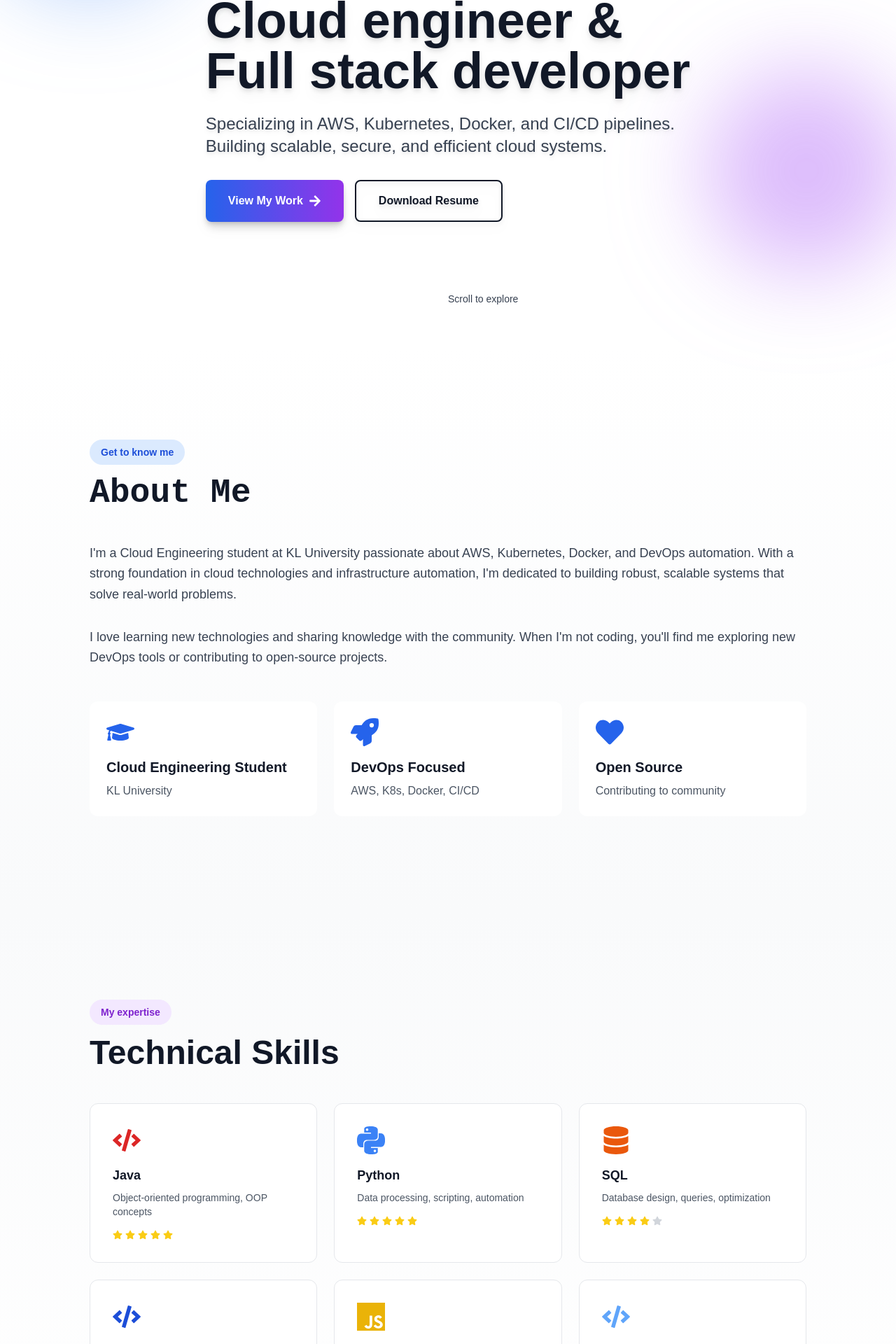
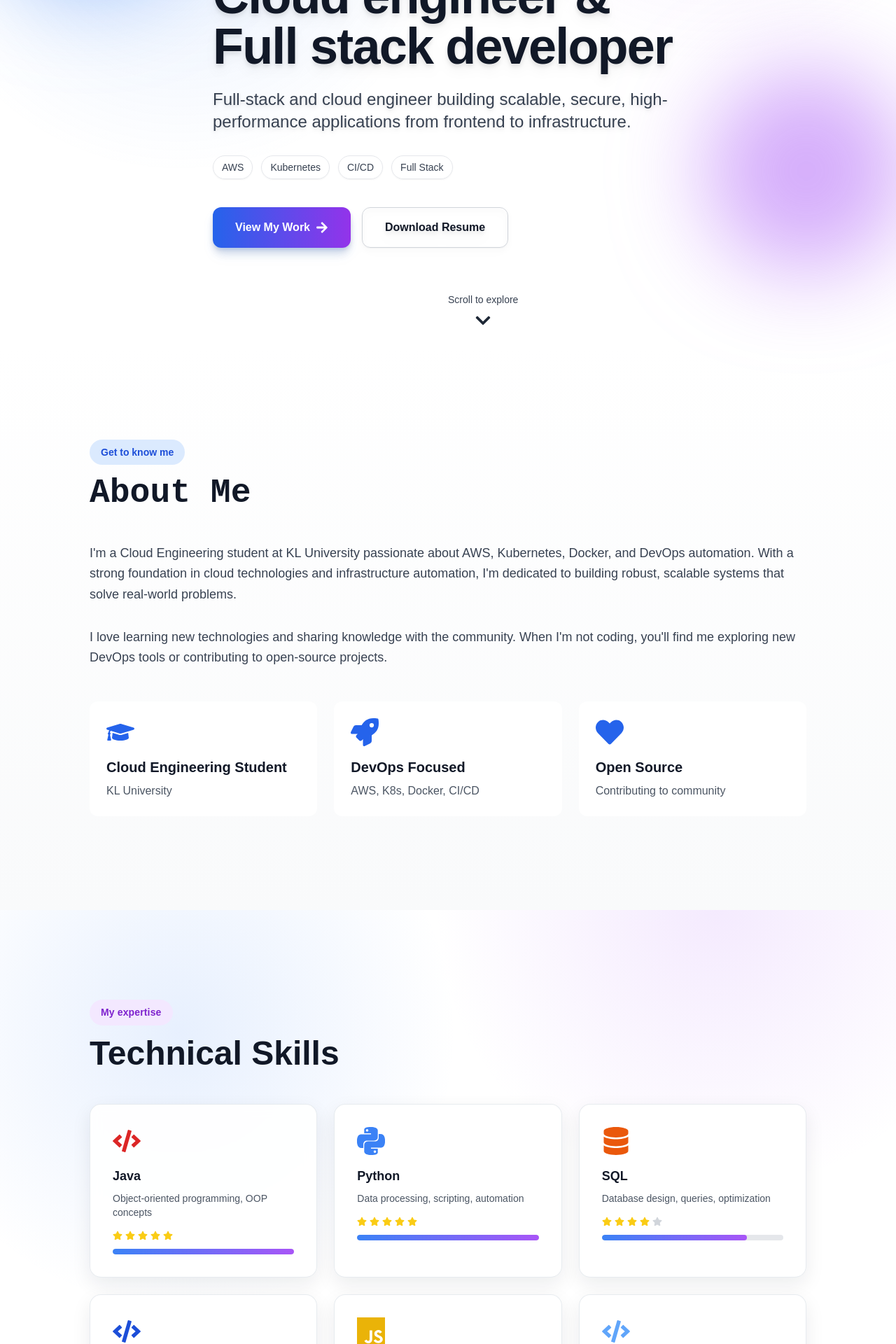
Before and after one commit to Rochishna121/my-portfolio, a React (Vite) app: page / in a window 1280 px wide. Shown: the part 300-2220 px from the top of the page at 70% size. Built offline with nearby package versions, Linux system fonts and the light colour scheme; a web font is replaced by a local one.

Commit message:
Update portfolio pages and navigation

```diff
--- a/src/App.jsx
+++ b/src/App.jsx
@@ -4,6 +4,7 @@ import Home from "./pages/Home";
 import About from "./pages/About";
 import Skills from "./pages/Skills";
 import Experience from "./pages/Experience";
+import Certifications from "./pages/Certifications";
 import Projects from "./pages/Projects";
 import Contact from "./pages/Contact";
 
@@ -20,6 +21,7 @@ export default function App() {
       <About />
       <Skills />
       <Experience />
+      <Certifications />
       <Projects />
       <Contact />
 
--- a/src/components/Navbar.jsx
+++ b/src/components/Navbar.jsx
@@ -29,6 +29,7 @@ export default function Navbar() {
     { name: "About", href: "#about" },
     { name: "Skills", href: "#skills" },
     { name: "Journey", href: "#experience" },
+    { name: "Certifications", href: "#certifications" },
     { name: "Projects", href: "#projects" },
     { name: "Contact", href: "#contact" }
   ];
--- a/src/index.css
+++ b/src/index.css
@@ -9,3 +9,43 @@ html {
 body {
   font-family: 'Poppins', sans-serif;
 }
+
+.section-kicker {
+  display: inline-block;
+  padding: 0.5rem 1rem;
+  border-radius: 9999px;
+  font-size: 0.875rem;
+  font-weight: 600;
+  letter-spacing: 0.01em;
+  backdrop-filter: blur(6px);
+}
+
+.elevated-card {
+  border-radius: 1rem;
+  border: 1px solid rgba(148, 163, 184, 0.22);
+  backdrop-filter: blur(8px);
+  box-shadow: 0 10px 28px rgba(15, 23, 42, 0.08);
+  transition: transform 0.28s ease, box-shadow 0.28s ease, border-color 0.28s ease;
+}
+
+.dark .elevated-card {
+  border-color: rgba(148, 163, 184, 0.24);
+  box-shadow: 0 12px 30px rgba(2, 6, 23, 0.35);
+}
+
+.elevated-card:hover {
+  transform: translateY(-6px);
+  border-color: rgba(99, 102, 241, 0.4);
+  box-shadow: 0 20px 40px rgba(30, 41, 59, 0.14);
+}
+
+.dark .elevated-card:hover {
+  border-color: rgba(139, 92, 246, 0.45);
+  box-shadow: 0 20px 42px rgba(0, 0, 0, 0.45);
+}
+
+.soft-grid-bg {
+  background-image:
+    radial-gradient(circle at 20% 20%, rgba(59, 130, 246, 0.12), transparent 32%),
+    radial-gradient(circle at 80% 0%, rgba(168, 85, 247, 0.12), transparent 30%);
+}
--- /dev/null
+++ b/src/pages/Certifications.jsx
@@ -0,0 +1,85 @@
+import { motion } from "framer-motion";
+import { FaCertificate, FaCheckCircle } from "react-icons/fa";
+
+export default function Certifications() {
+  const certifications = [
+    {
+      title: "AWS Certified Cloud Practitioner",
+      issuer: "Amazon Web Services",
+      status: "Completed"
+    },
+    {
+      title: "Aviatrix Multi Cloud Network Associate",
+      issuer: "Aviatrix",
+      status: "Completed",
+      url: "https://www.credly.com/badges/03a5250e-fe13-400c-872d-a7611ac8f21c"
+    },
+    {
+      title: "Oracle Cloud Infrastructure",
+      issuer: "Oracle",
+      status: "Completed",
+      url: "https://catalog-education.oracle.com/ords/certview/sharebadge?id=AB6F4EF9AE995665708840ED183DF4A9394CCD050A927769CE47448947902F3A"
+    }
+  ];
+
+  return (
+    <section id="certifications" className="pt-32 pb-20 px-6 min-h-screen bg-gradient-to-b from-gray-100 to-white dark:from-gray-900 dark:to-gray-800">
+      <div className="max-w-5xl mx-auto">
+        <motion.div
+          initial={{ opacity: 0, y: 20 }}
+          whileInView={{ opacity: 1, y: 0 }}
+          viewport={{ once: true }}
+          className="mb-12"
+        >
+          <motion.span
+            initial={{ opacity: 0 }}
+            whileInView={{ opacity: 1 }}
+            viewport={{ once: true }}
+            className="inline-block px-4 py-2 bg-indigo-100 dark:bg-indigo-900/30 text-indigo-700 dark:text-indigo-300 rounded-full text-sm font-semibold mb-4"
+          >
+            Credentials
+          </motion.span>
+          <h2 className="text-5xl font-bold mb-8">
+            <span className="text-gray-900 dark:text-white">My</span> <span className="gradient-text">Certifications</span>
+          </h2>
+        </motion.div>
+
+        <div className="grid md:grid-cols-2 lg:grid-cols-3 gap-6">
+          {certifications.map((cert, index) => (
+            <motion.div
+              key={index}
+              initial={{ opacity: 0, y: 20 }}
+              whileInView={{ opacity: 1, y: 0 }}
+              viewport={{ once: true }}
+              transition={{ delay: index * 0.1 }}
+              className="card-hover bg-white dark:bg-gray-800 p-6 rounded-xl border border-gray-200 dark:border-gray-700"
+            >
+              <div className="flex items-center justify-between mb-4">
+                <FaCertificate className="text-blue-600 dark:text-blue-400" size={22} />
+                <span className="inline-flex items-center gap-1 px-3 py-1 rounded-full text-xs font-semibold bg-blue-100 dark:bg-blue-900/30 text-blue-700 dark:text-blue-300">
+                  <FaCheckCircle size={12} />
+                  {cert.status}
+                </span>
+              </div>
+              <h3 className="text-lg font-bold text-gray-900 dark:text-white mb-2">
+                {cert.url ? (
+                  <a
+                    href={cert.url}
+                    target="_blank"
+                    rel="noopener noreferrer"
+                    className="hover:text-blue-600 dark:hover:text-blue-400 transition-colors"
+                  >
+                    {cert.title}
+                  </a>
+                ) : (
+                  cert.title
+                )}
+              </h3>
+              <p className="text-gray-600 dark:text-gray-300">{cert.issuer}</p>
+            </motion.div>
+          ))}
+        </div>
+      </div>
+    </section>
+  );
+}
--- a/src/pages/Home.jsx
+++ b/src/pages/Home.jsx
@@ -1,9 +1,24 @@
 import { motion } from "framer-motion";
+import { useEffect, useState } from "react";
 import { FaArrowRight, FaChevronDown } from "react-icons/fa";
 
 export default function Home() {
+  const quickHighlights = ["AWS", "Kubernetes", "CI/CD", "Full Stack"];
+  const [showScrollHint, setShowScrollHint] = useState(true);
+
+  useEffect(() => {
+    const onScroll = () => {
+      setShowScrollHint(window.scrollY < 40);
+    };
+
+    window.addEventListener("scroll", onScroll, { passive: true });
+    onScroll();
+
+    return () => window.removeEventListener("scroll", onScroll);
+  }, []);
+
   return (
-    <section id="home" className="pt-32 pb-20 px-6 min-h-screen flex flex-col justify-center relative overflow-hidden">
+    <section id="home" className="pt-32 pb-20 px-6 min-h-screen flex flex-col justify-center relative overflow-hidden soft-grid-bg">
       {/* Animated Background */}
       <div className="absolute inset-0 -z-10 bg-black">
         <img
@@ -39,7 +54,7 @@ export default function Home() {
           transition={{ duration: 0.5 }}
           className="mb-6"
         >
-          <span className="inline-block px-4 py-2 bg-blue-500/20 border border-blue-400/50 dark:border-blue-400/30 rounded-full text-sm font-semibold backdrop-blur-sm text-blue-900 dark:text-blue-100">
+          <span className="section-kicker bg-blue-500/20 border border-blue-400/50 dark:border-blue-400/30 text-blue-900 dark:text-blue-100">
             Welcome to my portfolio ✨
           </span>
         </motion.div>
@@ -48,7 +63,7 @@ export default function Home() {
           initial={{ opacity: 0, y: 20 }}
           animate={{ opacity: 1, y: 0 }}
           transition={{ duration: 0.8 }}
-          className="text-6xl md:text-7xl font-bold mb-6 leading-tight drop-shadow-lg text-gray-900 dark:text-white"
+          className="text-5xl md:text-7xl font-extrabold mb-6 leading-tight tracking-tight drop-shadow-lg text-gray-900 dark:text-white"
         >
           Cloud engineer &<br />
           <span className="gradient-text">Full stack developer</span>
@@ -58,11 +73,23 @@ export default function Home() {
           initial={{ opacity: 0, y: 20 }}
           animate={{ opacity: 1, y: 0 }}
           transition={{ duration: 0.8, delay: 0.2 }}
-          className="text-xl md:text-2xl mb-8 max-w-2xl text-gray-700 dark:text-gray-100 font-light leading-relaxed drop-shadow-md"
+          className="text-lg md:text-2xl mb-8 max-w-2xl text-gray-700 dark:text-gray-100 font-light leading-relaxed drop-shadow-md"
         >
-          Specializing in AWS, Kubernetes, Docker, and CI/CD pipelines.
-          Building scalable, secure, and efficient cloud systems.
+          Full-stack and cloud engineer building scalable, secure, high-performance applications from frontend to infrastructure.
         </motion.p>
+
+        <motion.div
+          initial={{ opacity: 0, y: 16 }}
+          animate={{ opacity: 1, y: 0 }}
+          transition={{ duration: 0.7, delay: 0.3 }}
+          className="flex flex-wrap gap-3 mb-10"
+        >
+          {quickHighlights.map((item) => (
+            <span key={item} className="px-3 py-1.5 rounded-full bg-white/80 dark:bg-gray-800/80 text-sm font-medium border border-gray-200 dark:border-gray-700 text-gray-700 dark:text-gray-200 shadow-sm">
+              {item}
+            </span>
+          ))}
+        </motion.div>
 
         <motion.div
           initial={{ opacity: 0, y: 20 }}
@@ -74,7 +101,7 @@ export default function Home() {
             whileHover={{ scale: 1.05, y: -3 }}
             whileTap={{ scale: 0.95 }}
             href="#projects"
-            className="button-gradient bg-gradient-to-r from-blue-600 to-purple-600 text-white px-8 py-4 rounded-lg shadow-lg flex items-center gap-2 font-semibold"
+            className="button-gradient bg-gradient-to-r from-blue-600 to-purple-600 text-white px-8 py-4 rounded-xl shadow-lg shadow-blue-500/20 flex items-center gap-2 font-semibold"
           >
             View My Work <FaArrowRight size={18} />
           </motion.a>
@@ -84,7 +111,7 @@ export default function Home() {
             whileTap={{ scale: 0.95 }}
             href="/resume.pdf"
             download
-            className="border-2 border-gray-900 dark:border-white text-gray-900 dark:text-white px-8 py-4 rounded-lg hover:bg-gray-900/10 dark:hover:bg-white/10 backdrop-blur-sm transition font-semibold"
+            className="border border-gray-300 dark:border-gray-600 text-gray-900 dark:text-white px-8 py-4 rounded-xl hover:bg-gray-900/10 dark:hover:bg-white/10 backdrop-blur-sm transition font-semibold shadow-sm"
           >
             Download Resume
           </motion.a>
@@ -96,9 +123,19 @@ export default function Home() {
         animate={{ y: [0, 10, 0] }}
         transition={{ duration: 2, repeat: Infinity }}
         className="absolute bottom-10 left-1/2 transform -translate-x-1/2 flex flex-col items-center gap-2"
+        initial={false}
+        style={{ pointerEvents: "none" }}
+        whileInView={{}}
       >
-        <span className="text-gray-700 dark:text-gray-300 text-sm">Scroll to explore</span>
-        <FaChevronDown size={24} className="text-white" />
+        <motion.div
+          initial={false}
+          animate={{ opacity: showScrollHint ? 1 : 0, y: showScrollHint ? 0 : 16 }}
+          transition={{ duration: 0.25, ease: "easeOut" }}
+          className="flex flex-col items-center gap-2"
+        >
+          <span className="text-gray-700 dark:text-gray-300 text-sm">Scroll to explore</span>
+          <FaChevronDown size={24} className="text-gray-800 dark:text-white" />
+        </motion.div>
       </motion.div>
     </section>
   );
--- a/src/pages/Projects.jsx
+++ b/src/pages/Projects.jsx
@@ -4,12 +4,12 @@ import { FaGithub, FaExternalLinkAlt } from "react-icons/fa";
 export default function Projects() {
   const projects = [
     {
-      title: "AWS Infrastructure Setup",
-      description: "Automated cloud infrastructure using Terraform and AWS CloudFormation",
-      technologies: ["AWS", "Terraform", "CloudFormation"],
-      github: "https://github.com/Rochishna121",
-      live: "#",
-      icon: "☁️"
+      title: "Rubix Cube Solver",
+      description: "Interactive Rubix cube solver that computes solution steps with algorithmic search",
+      technologies: ["JavaScript", "Algorithms", "React"],
+      github: "https://github.com/rochishna2005/project1/tree/main/rubiks-solver-app",
+      live: "http://rochishna-cube-solver.surge.sh/",
+      icon: "🧩"
     },
     {
       title: "Kubernetes Deployment",
@@ -43,7 +43,7 @@ export default function Projects() {
   };
 
   return (
-    <section id="projects" className="pt-32 pb-20 px-6 min-h-screen bg-gradient-to-b from-white via-gray-50 to-gray-100 dark:from-gray-900 dark:via-gray-800 dark:to-gray-900">
+    <section id="projects" className="pt-32 pb-20 px-6 min-h-screen bg-gradient-to-b from-white via-gray-50 to-gray-100 dark:from-gray-900 dark:via-gray-800 dark:to-gray-900 soft-grid-bg">
       <div className="max-w-5xl mx-auto">
         <motion.div
           initial={{ opacity: 0, y: 20 }}
@@ -55,7 +55,7 @@ export default function Projects() {
             initial={{ opacity: 0 }}
             whileInView={{ opacity: 1 }}
             viewport={{ once: true }}
-            className="inline-block px-4 py-2 bg-pink-100 dark:bg-pink-900/30 text-pink-700 dark:text-pink-300 rounded-full text-sm font-semibold mb-4"
+            className="section-kicker bg-pink-100 dark:bg-pink-900/30 text-pink-700 dark:text-pink-300 mb-4"
           >
             My work
           </motion.span>
@@ -75,20 +75,23 @@ export default function Projects() {
             <motion.div
               key={index}
               variants={itemVariants}
-              className="card-hover group relative"
+              whileHover={{ y: -6 }}
+              className="group relative"
             >
               {/* Project Card */}
-              <div className="bg-white dark:bg-gray-800 rounded-xl p-6 h-full flex flex-col border border-gray-200 dark:border-gray-700 overflow-hidden">
+              <div className="elevated-card bg-white/90 dark:bg-gray-800/90 rounded-2xl p-6 h-full flex flex-col overflow-hidden">
 
                 {/* Icon Background */}
                 <div className="absolute -right-8 -top-8 text-7xl opacity-10 group-hover:opacity-20 transition-opacity">
                   {project.icon}
                 </div>
 
+                <div className="absolute inset-x-0 top-0 h-1 bg-gradient-to-r from-blue-500 via-purple-500 to-pink-500"></div>
+
                 {/* Content */}
                 <div className="relative z-10 flex-1 flex flex-col">
                   <h3 className="text-xl font-bold mb-3 text-gray-900 dark:text-white">{project.title}</h3>
-                  <p className="text-gray-600 dark:text-gray-300 mb-6 flex-1">{project.description}</p>
+                  <p className="text-gray-600 dark:text-gray-300 mb-6 flex-1 leading-relaxed">{project.description}</p>
 
                   {/* Technology Tags */}
                   <div className="flex flex-wrap gap-2 mb-6">
--- a/src/pages/Skills.jsx
+++ b/src/pages/Skills.jsx
@@ -68,7 +68,7 @@ export default function Skills() {
   };
 
   return (
-    <section id="skills" className="pt-32 pb-20 px-6 min-h-screen bg-gradient-to-b from-gray-50 to-white dark:from-gray-800 dark:to-gray-900">
+    <section id="skills" className="pt-32 pb-20 px-6 min-h-screen bg-gradient-to-b from-gray-50 to-white dark:from-gray-800 dark:to-gray-900 soft-grid-bg">
       <div className="max-w-5xl mx-auto">
         <motion.div
           initial={{ opacity: 0, y: 20 }}
@@ -80,7 +80,7 @@ export default function Skills() {
             initial={{ opacity: 0 }}
             whileInView={{ opacity: 1 }}
             viewport={{ once: true }}
-            className="inline-block px-4 py-2 bg-purple-100 dark:bg-purple-900/30 text-purple-700 dark:text-purple-300 rounded-full text-sm font-semibold mb-4"
+            className="section-kicker bg-purple-100 dark:bg-purple-900/30 text-purple-700 dark:text-purple-300 mb-4"
           >
             My expertise
           </motion.span>
@@ -100,7 +100,8 @@ export default function Skills() {
             <motion.div
               key={index}
               variants={itemVariants}
-              className="card-hover bg-white dark:bg-gray-800 p-8 rounded-xl border border-gray-200 dark:border-gray-700 hover:border-purple-400 dark:hover:border-purple-600"
+              whileHover={{ y: -6 }}
+              className="elevated-card bg-white/90 dark:bg-gray-800/90 p-8 rounded-2xl hover:border-purple-400 dark:hover:border-purple-600"
             >
               <motion.div
                 whileHover={{ scale: 1.1, rotate: 5 }}
@@ -111,7 +112,7 @@ export default function Skills() {
               <p className="font-semibold text-lg mb-2 text-gray-900 dark:text-white">{skill.name}</p>
               <p className="text-gray-600 dark:text-gray-400 text-sm mb-4">{skill.description}</p>
 
-              <div className="flex gap-1">
+              <div className="flex gap-1 mb-3">
                 {Array.from({ length: 5 }).map((_, i) => (
                   <FaStar
                     key={i}
@@ -120,6 +121,16 @@ export default function Skills() {
                   />
                 ))}
               </div>
+
+              <div className="h-2 w-full rounded-full bg-gray-200 dark:bg-gray-700 overflow-hidden">
+                <motion.div
+                  initial={{ width: 0 }}
+                  whileInView={{ width: `${(skill.level / 5) * 100}%` }}
+                  viewport={{ once: true }}
+                  transition={{ duration: 0.7, delay: 0.1 }}
+                  className="h-full rounded-full bg-gradient-to-r from-blue-500 to-purple-500"
+                />
+              </div>
             </motion.div>
           ))}
         </motion.div>
```
Also changed, not shown: 1 other file (tests, documents, lock files or other folders).
